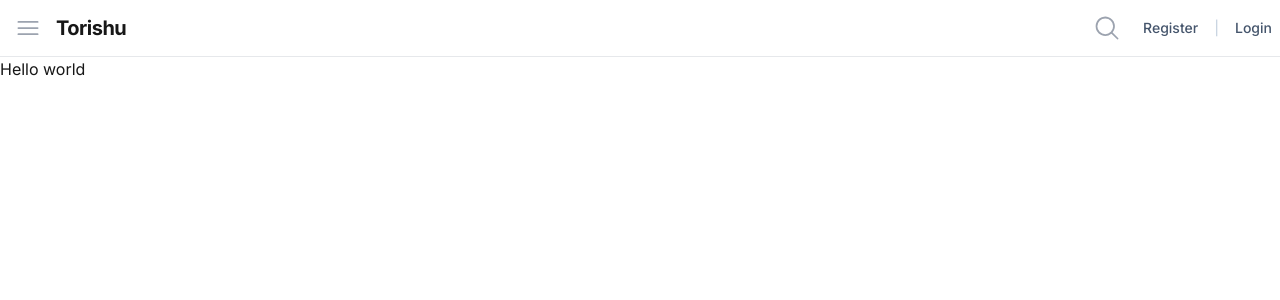
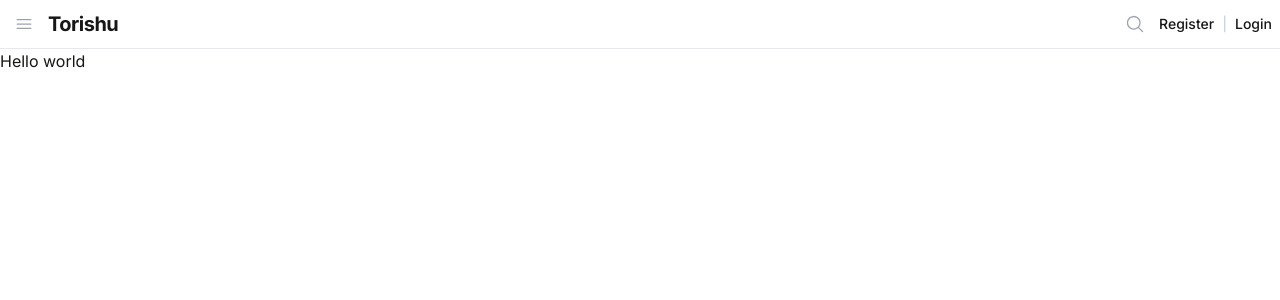
Before and after one commit to SnapChroniclesHub/game-store, a Next.js app: page / in a window 1280 px wide. Shown: the top 300 px of the page. Built offline with nearby package versions, Linux system fonts and the light colour scheme.

Commit message:
Update kode: Fri Apr 24 18:50:32 WIB 2026

```diff
--- a/src/app/globals.css
+++ b/src/app/globals.css
@@ -161,8 +161,8 @@ body {
 }
 
 .icons {
-  width: 2.5rem;
-  height: 2.5rem;
+  width: 2rem;
+  height: 2rem;
   color: var(--muted-500);
   cursor: pointer;
   transition: all 0.25s ease-in-out;
--- a/src/app/layout.tsx
+++ b/src/app/layout.tsx
@@ -25,10 +25,10 @@ export default function RootLayout({
               </div>
 
               {/* Tombol Search & ( Profile || Login / Register ) */}
-              <div className="flex items-center gap-4">
+              <div className="flex items-center gap-2">
                 <MagnifyingGlassIcon className="icons" />
 
-                <div className="flex items-center gap-4 text-sm font-medium text-slate-600 dark:text-slate-300">
+                <div className="flex items-center gap-2 text-sm font-medium">
                   <button className="hover:text-blue-600 transition-colors">Register</button>
                   <span className="text-slate-300 dark:text-slate-700">|</span>
                   <button className="hover:text-blue-600 transition-colors">Login</button>
```
